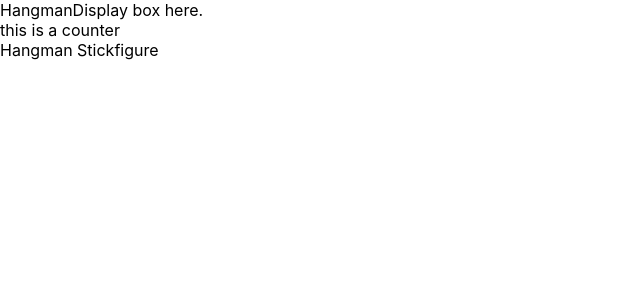
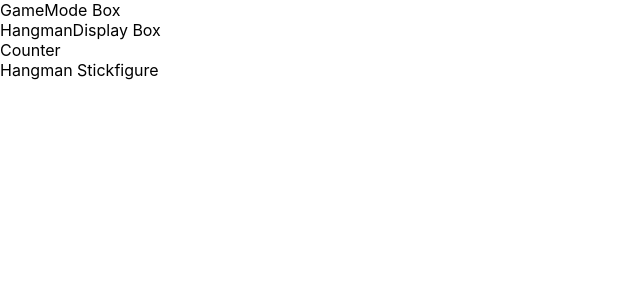
Before and after one commit to SimonProgAI/hangman_app, a React (Create React App) app: page / in a window 1280 px wide. Shown: the top 300 px of the page, without its empty margins (0-640 px from the left). Built offline with nearby package versions, Linux system fonts and the light colour scheme.

Commit message:
GameMode linked to App.js

```diff
--- a/src/App.js
+++ b/src/App.js
@@ -1,9 +1,11 @@
 import './App.css';
 import HangmanDisplay from './components/HangmanDisplay';
+import GameMode from './components/GameMode';
 function App() {
 
   return(
     <div>
+        <GameMode/>
         <HangmanDisplay/>
     </div>
   );
--- a/src/components/Counter.js
+++ b/src/components/Counter.js
@@ -1,10 +1,9 @@
 
-const counter = ()=> {
-    let count = 0;
-    console.log(count + "hellooo");
+const Counter = ()=> {
+
     return (
-        <div>this is a counter</div>
+        <div>Counter</div>
     );
 }
 
-export default counter;
+export default Counter;
--- /dev/null
+++ b/src/components/GameMode.js
@@ -0,0 +1,11 @@
+
+const GameMode = () => {
+    return(
+        <div>
+            GameMode Box
+        </div>
+
+    );
+}
+
+export default GameMode;
--- a/src/components/HangmanDisplay.js
+++ b/src/components/HangmanDisplay.js
@@ -3,7 +3,7 @@ import Hangman from "./Hangman";
 const HangmanDisplay = () => {
     return(
         <div>
-            HangmanDisplay box here.
+            HangmanDisplay Box
             <div id="counter_container">
                 <Counter/>
                 <Hangman/>
```
